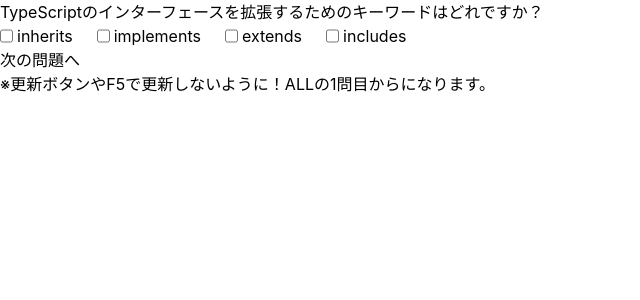
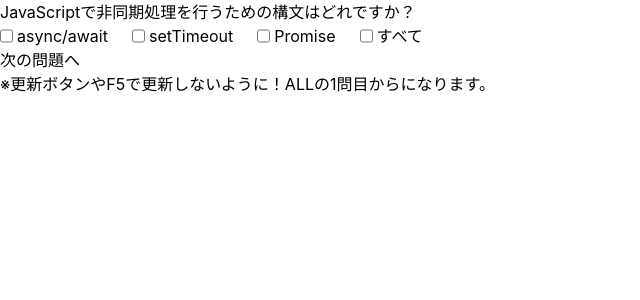
Before and after one commit to kobayashi70/ReasemiQuiz, a Next.js app: page /quiz in a window 1280 px wide. Shown: the top 300 px of the page, without its empty margins (0-640 px from the left). Built offline with nearby package versions, Linux system fonts and the light colour scheme.

Commit message:
選択肢ランダム削除

```diff
--- a/src/pages/quiz.jsx
+++ b/src/pages/quiz.jsx
@@ -30,18 +30,7 @@ const shuffleArray = (array) => {
 }; // 配列をランダムにシャッフルするヘルパー関数
 
 const shuffleQuizData = (quizData) => {
-  return quizData.map((question) => {
-    const shuffledOptions = shuffleArray([...question.options]);
-    const correctAnswerIndex = shuffledOptions.indexOf(
-      question.options[question.correctAnswer]
-    );
-
-    return {
-      ...question,
-      options: shuffledOptions,
-      correctAnswer: correctAnswerIndex,
-    };
-  });
+  return shuffleArray([...quizData]);
 };
 
 const Quiz = () => {
```
